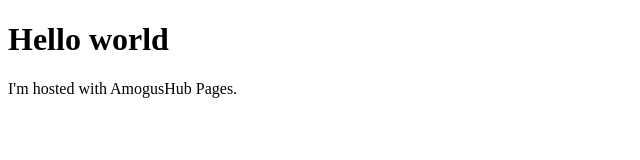
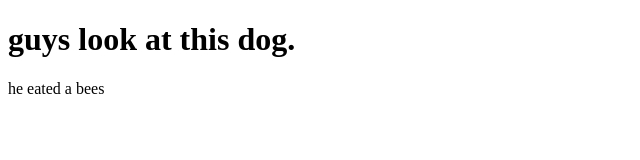
Before and after one commit to crite-spanberry/crite-spanberry.github.io, a plain HTML site: page index.html in a window 1280 px wide. Shown: the whole page, without its empty margins (0-640 px from the left). Drawn offline with Linux system fonts and the light colour scheme.

Commit message:
Update index.html

```diff
--- a/index.html
+++ b/index.html
@@ -1,7 +1,12 @@
 <!DOCTYPE html>
 <html>
+<head>
+<title>holy SHIT i can TYPE</title>
+</head>
 <body>
-<h1>Hello world</h1>
-<p>I'm hosted with AmogusHub Pages.</p>
+
+<h1>guys look at this dog.</h1>
+<p>he eated a bees</p>
+
 </body>
 </html>
```
